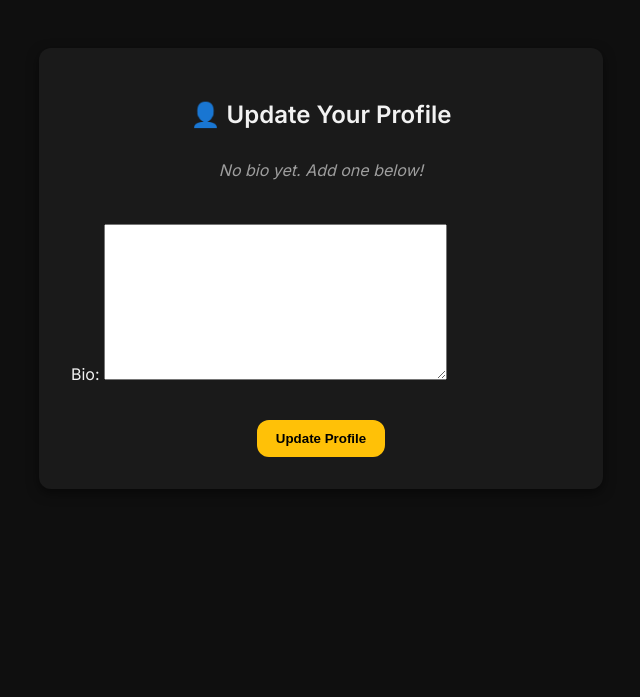
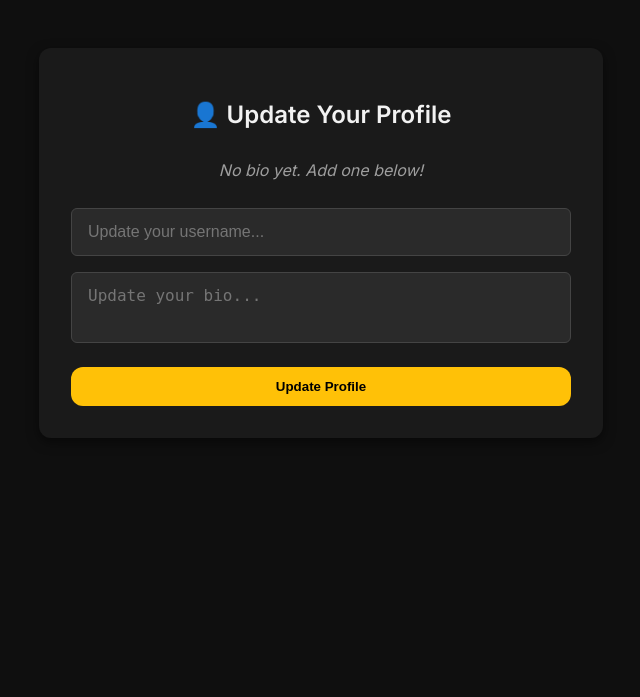
Before and after one commit to BlvckKryptonite/scene-share, a Django app: template accounts/templates/accounts/profile.html in a window 1280 px wide. Shown: the part 78-775 px from the top of the page, without its empty margins (319-959 px from the left). Run offline with Django 4.2, Linux system fonts and the light colour scheme; the template is opened without the code that fills it: values that come from a table or form of the project are taken from there, others are empty; some libraries are stand-ins or nearby versions.

Commit message:
Finalize profile page styling: updated username + bio inputs to match dark theme, aligned card layout, added error handling, and styled update button.

```diff
--- a/accounts/forms.py
+++ b/accounts/forms.py
@@ -16,6 +16,24 @@ class CustomUserCreationForm(UserCreationForm):
 
 # Profile form
 class ProfileUpdateForm(forms.ModelForm):
+    username = forms.CharField(
+        max_length=150,
+        required=True,
+        widget=forms.TextInput(attrs={
+            'class': 'review-input',
+            'placeholder': 'Update your username...',
+            'style': 'width:100%; padding:0.75rem 1rem; border-radius:6px; border:1px solid #444; background:#2a2a2a; color:#fff; font-size:1rem;'
+        })
+    )
+
     class Meta:
         model = Profile
-        fields = ['bio', 'avatar']
+        fields = ['bio']
+        widgets = {
+            'bio': forms.Textarea(attrs={
+                'class': 'review-input',
+                'placeholder': 'Update your bio...',
+                'rows': 2,
+                'style': 'width:100%; padding:0.75rem 1rem; border-radius:6px; border:1px solid #444; background:#2a2a2a; color:#fff; font-size:1rem; resize:none;'
+            })
+        }
--- a/accounts/models.py
+++ b/accounts/models.py
@@ -5,8 +5,10 @@ from django.dispatch import receiver
 
 # Create your models here.
 class Profile(models.Model):
+    # Will ensure each user has excatly one profile
     user = models.OneToOneField(User, on_delete=models.CASCADE)
     bio = models.TextField(blank=True, null=True)
+    avatar = models.ImageField(upload_to='avatars/', default='avatars/default.png')
 
     def __str__(self):
         return f"{self.user.username}'s profile"
--- a/accounts/templates/accounts/profile.html
+++ b/accounts/templates/accounts/profile.html
@@ -10,7 +10,9 @@
       max-width:500px;
       width:100%;
   ">
-    <h2 style="text-align:center; margin-bottom:1.5rem; color:var(--text-color);">👤 Update Your Profile</h2>
+    <h2 style="text-align:center; margin-bottom:1.5rem; color:var(--text-color);">
+      👤 Update Your Profile
+    </h2>
 
     <!-- Display saved bio -->
     <div style="margin-bottom:1.5rem; text-align:center; color:var(--muted-text);">
@@ -24,18 +26,42 @@
     <!-- Profile Form -->
     <form method="POST" enctype="multipart/form-data" style="display:flex; flex-direction:column; gap:1rem;">
       {% csrf_token %}
-      {{ form.as_p }}
+
+      <!-- Username Input -->
+      <div style="width:100%;">
+        {{ form.username }}
+        {% if form.username.errors %}
+          <p style="color: var(--accent); font-size:0.85rem; margin-top:0.25rem;">
+            {{ form.username.errors|striptags }}
+          </p>
+        {% endif %}
+      </div>
+
+      <!-- Bio Input -->
+      <div style="width:100%;">
+        {{ form.bio }}
+        {% if form.bio.errors %}
+          <p style="color: var(--accent); font-size:0.85rem; margin-top:0.25rem;">
+            {{ form.bio.errors|striptags }}
+          </p>
+        {% endif %}
+      </div>
+
+      <!-- Update Button -->
       <button type="submit" style="
           background: var(--brand-yellow);
           color:#000;
           border:none;
-          padding:0.7rem 1.2rem;
+          padding:0.75rem 1.25rem;
           border-radius: var(--radius);
           font-weight:600;
           cursor:pointer;
           transition:var(--transition);
           align-self:center;
-      ">Update Profile</button>
+          width:100%;
+      ">
+        Update Profile
+      </button>
     </form>
   </div>
 </section>
```
Also changed, not shown: accounts/views.py (+10 -3 lines), db.sqlite3.
